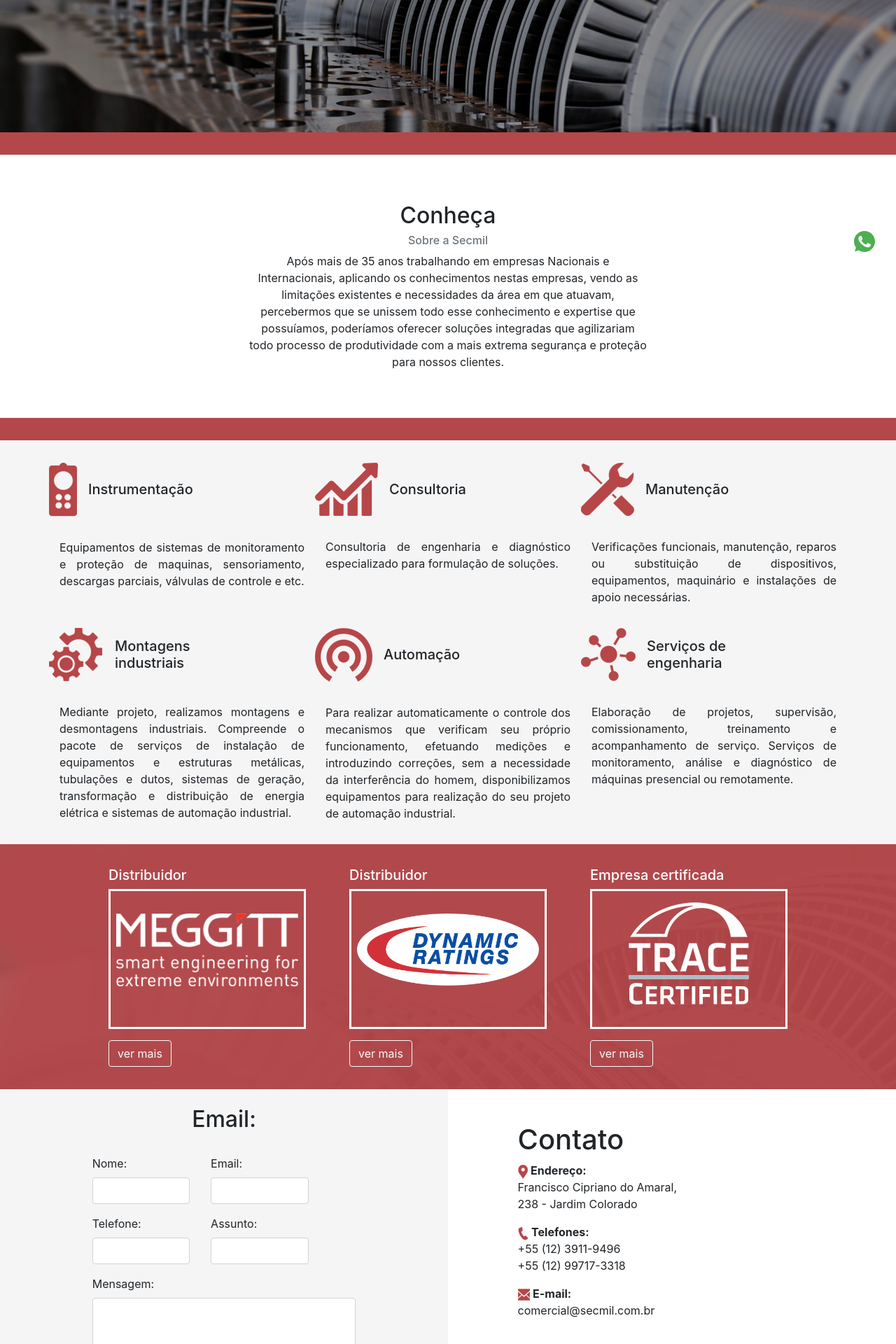
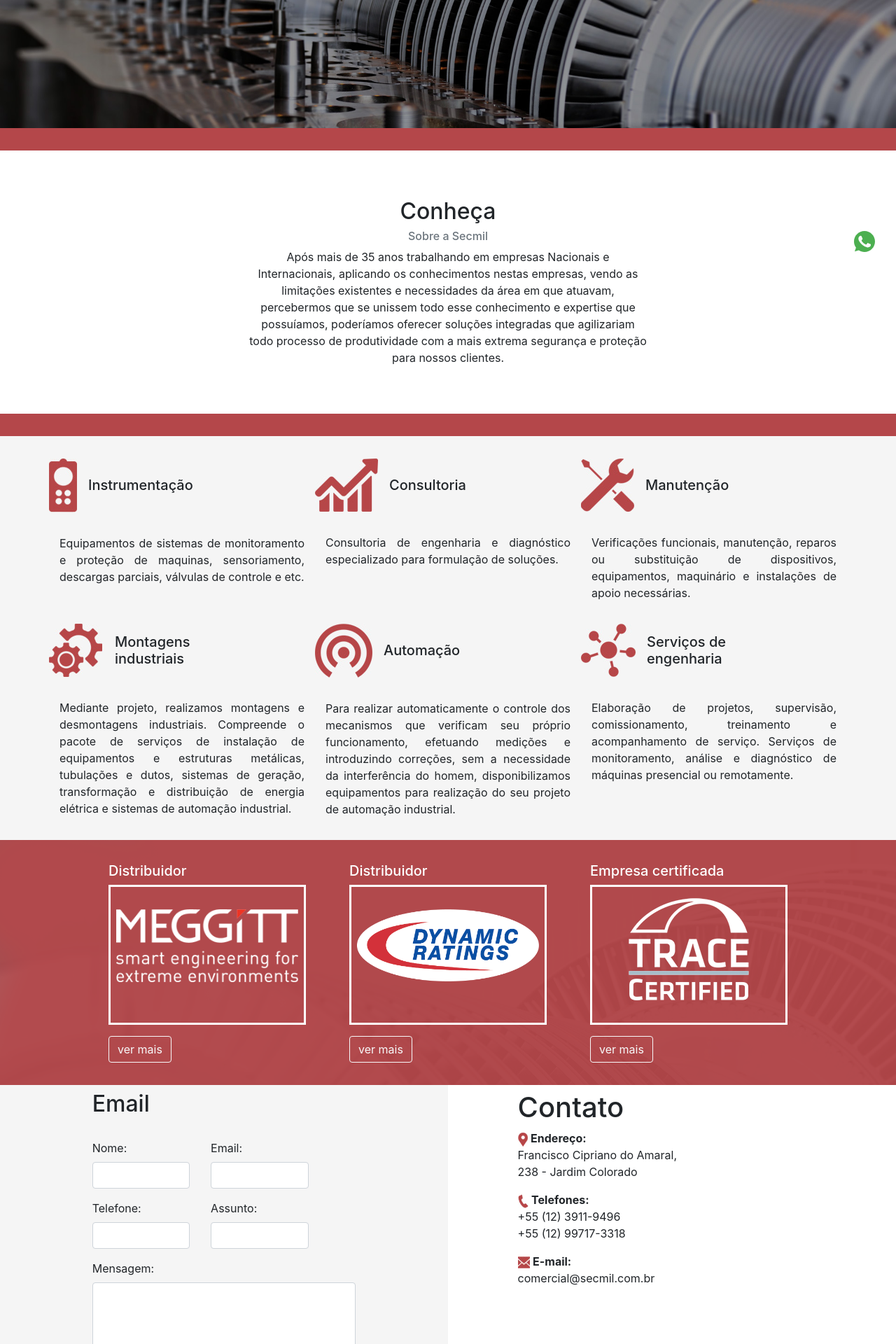
Before and after one commit to andregeraseev/secmil, a Django app: page / in a window 1280 px wide. Shown: the part 400-2320 px from the top of the page at 70% size. Run offline with Django 4.2, Linux system fonts and the light colour scheme; some libraries are stand-ins or nearby versions.

Commit message:
arrumando estrutura 4

```diff
--- a/templates/index.html
+++ b/templates/index.html
@@ -52,7 +52,13 @@
 
 
 </head>
+<style>
+.anchor-link {
+  scroll-margin: 70px;
+}
+</style>
 <body>
+
 {% include 'partials/_navbar.html' %}
 {% include 'partials/_conheca.html' %}
 {% include 'partials/_segmentos.html' %}
--- a/templates/partials/_conheca.html
+++ b/templates/partials/_conheca.html
@@ -1,7 +1,7 @@
 {% load static %}
 <!-- CONHEÇA -->
 <div class=" d-none d-lg-block py-3" style="background-color:#b4474a "></div>
-    <div id="sobre" class="container-fluid ">
+    <div id="sobre" class="container-fluid anchor-link">
         <!--        <div class="d-flex">-->
 
         <div class="row ">
--- a/templates/partials/_contato.html
+++ b/templates/partials/_contato.html
@@ -2,13 +2,13 @@
 <!-- CONTATO -->
 
 
-<div class="container-fluid" id="atendimento">
+<div class="container-fluid anchor-link" id="atendimento">
     <div class="row">
 
         <div class="d-flex justify-content-center col-lg-6 col-sm-12" style="background-color:#f5f5f5">
 
-            <div class="col-8 my-4  ">
-                <h2 class="text-center">Email:</h2><br>
+            <div class="col-8 mt-2  ">
+                <h2 class="">Email</h2><br>
                 {% load widget_tweaks %}
                 <form method="post">
                     {% csrf_token %}
@@ -55,11 +55,11 @@
 
                         <div class="form-group col-12 ">
                             <label for="id_mensagem">Mensagem:</label>
-                            <textarea name="mensagem" cols="40" rows="10" class="form-control" id="id_mensagem"
+                            <textarea name="mensagem" cols="40" rows="8" class="form-control" id="id_mensagem"
                                       required></textarea>
 
                         </div>
-                        <input type="submit" name="email_s" class="btn btn-danger">
+                        <input type="submit" name="email_s" class="btn btn-danger mb-2">
 
                     </div>
 
@@ -74,7 +74,7 @@
 
             <l>
 
-                <h1 class="titulog mt-5">Contato</h1>
+                <h1 class="titulog mt-2">Contato</h1>
 
                 <p>
                     <img src="{% static 'parts/iconloc.jpg' %}">
--- a/templates/partials/_empresas.html
+++ b/templates/partials/_empresas.html
@@ -2,7 +2,7 @@
 <!-- EMPRESAS -->
 <div class="container-fluid" style="background-image: url({% static 'banners/bannerajustado3.png' %});">
 
-    <div id="empresas">
+    <div id="empresas" class="anchor-link">
 
 
         <div class="row  justify-content-center p-3 ">
--- a/templates/partials/_navbar.html
+++ b/templates/partials/_navbar.html
@@ -1,7 +1,7 @@
 <!--  NAVBAR-->
 {% load static %}
 <div id="navbar">
-    <nav class="navbar navbar-expand-lg navbar-light" style="background-color:#b4474a; color:#fffcdc">
+    <nav class="navbar fixed-top  navbar-expand-lg navbar-light" style="background-color:#b4474a; color:#fffcdc">
         <a class="navbar-brand" href="#">
             <img src="{% static 'logo/logo.jpg' %}" width="100" height="50" alt="">
         </a>
@@ -40,7 +40,7 @@
 <!--Banner-->
 <div class="d-block">
     <div id="banner">
-        <img class="img-fluid" src="{% static 'banners/bannerajustado.png' %}">
+        <img class="img-fluid" src="{% static 'banners/bannerajustado.png' %}" style="padding-top: 70px;" >
     </div>
 </div>
     <!-- FIM BANNER -->
--- a/templates/partials/_segmentos.html
+++ b/templates/partials/_segmentos.html
@@ -1,6 +1,6 @@
 {% load static %}
 <!-- SEGMENTOS -->
-<div id="segmentos" class="container-fluid" style="background-color:#f5f5f5">
+<div id="segmentos" class="container-fluid anchor-link" style="background-color:#f5f5f5">
     <div class="container">
 
         <div class="row py-3">
```
